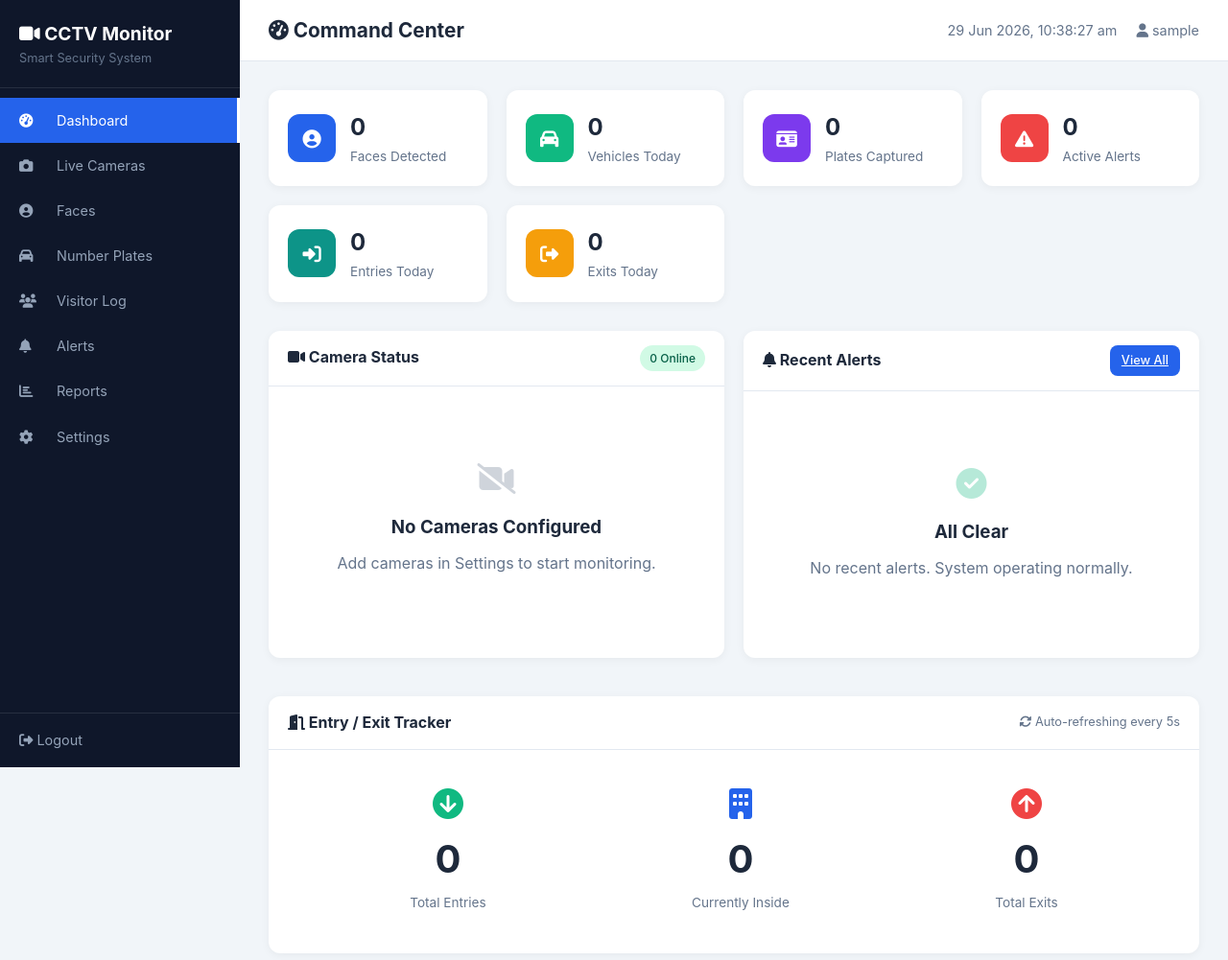
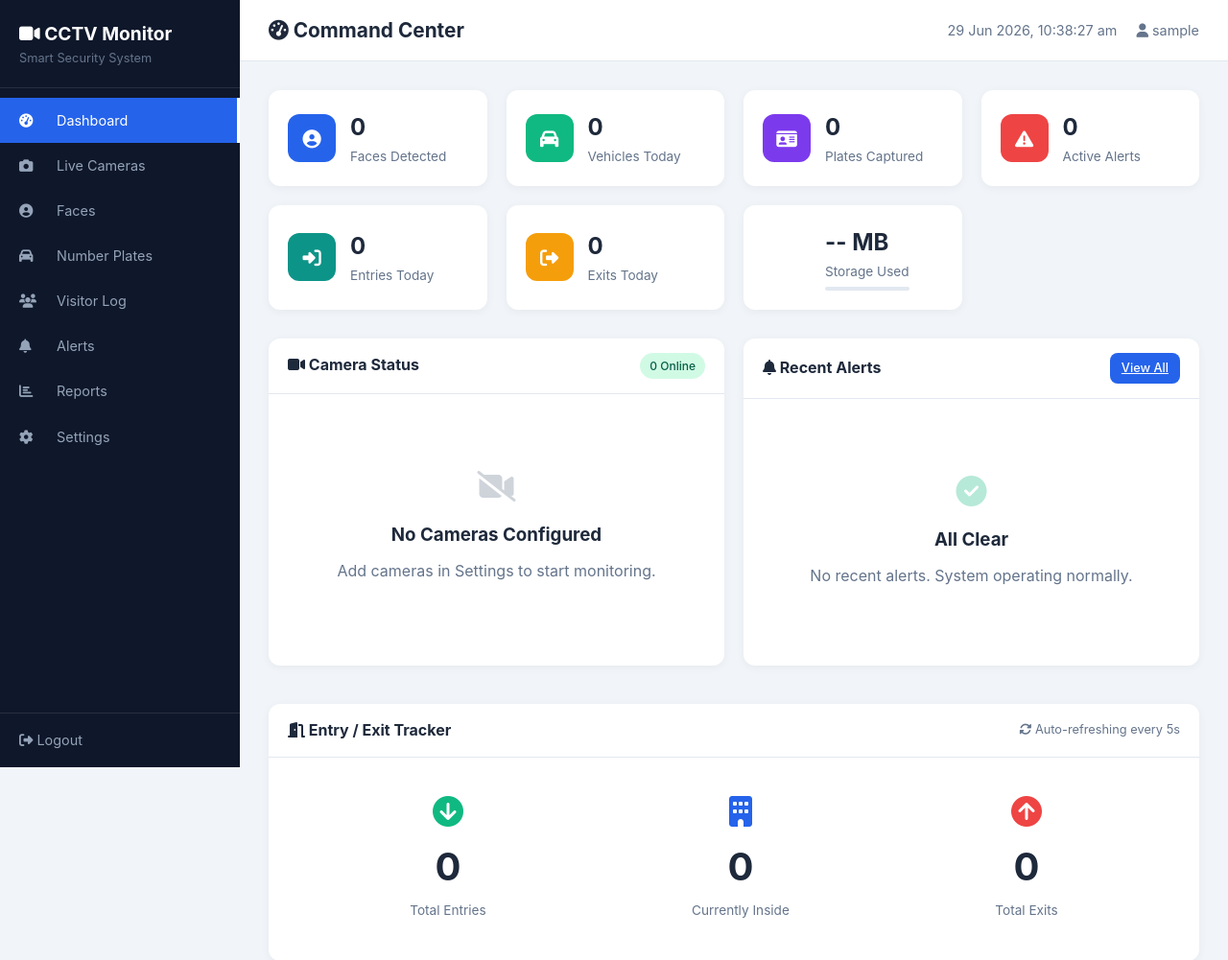
Before and after one commit to AksharGangoli/CCTV, a Flask app: page / in a window 1280 px wide. Shown: the top 1001 px of the page at 96% size. Run offline with Flask 3, Linux system fonts and the light colour scheme; the visitor is signed in with stand-in values (Sample User, id 1); some libraries are stand-ins or nearby versions.

Commit message:
feat: Storage gauge on dashboard, improved health API, CHANGELOG
1. STORAGE GAUGE WIRED TO DASHBOARD:
   - New stat card with progress bar in stats-grid
   - Auto-refreshes every 5s via /api/storage_usage
   - Bar turns red when >80% full
   - Shows used MB + visual indicator

2. /api/health IMPROVED:
   - Returns: status, version, cameras_online/total, storage_used_mb
   - Status: healthy/degraded/unhealthy based on actual state
   - Useful for external monitoring tools (Nagios, uptime checkers)

3. CHANGELOG.md ADDED:
   - Documents v1.0.0, v1.1.0, v1.2.0
   - Full feature list, fixes, performance improvements
   - Makes the project look production-grade

```diff
--- a/web/app.py
+++ b/web/app.py
@@ -872,22 +872,48 @@ def _register_system_routes(app):
 
     @app.route("/api/health")
     def health_check():
-        """System health check (publicly accessible)."""
+        """System health check with structured data for monitoring tools."""
         db = _get_db(app)
-        camera_mgr = getattr(app.monitor, "camera_manager", None) if app.monitor else None
-        status = {
-            "status": "healthy",
-            "timestamp": datetime.now().isoformat(),
-            "version": "2.0.0",
-            "services": {
-                "database": "up" if db else "down",
-                "camera_manager": "up" if camera_mgr else "down",
-                "monitor": "up" if app.monitor else "down",
-            },
-        }
+        config = _get_config(app)
+
+        # Camera status
+        cameras_online = 0
+        cameras_total = 0
+        if app.monitor and hasattr(app.monitor, "camera_manager"):
+            statuses = app.monitor.camera_manager.get_all_status()
+            cameras_total = len(statuses)
+            cameras_online = sum(1 for s in statuses if s.get('connected'))
+
+        # Storage
+        used_mb = 0
+        try:
+            for dirpath, _, files in os.walk('storage'):
+                for f in files:
+                    used_mb += os.path.getsize(os.path.join(dirpath, f))
+            if os.path.exists('recordings'):
+                for dirpath, _, files in os.walk('recordings'):
+                    for f in files:
+                        used_mb += os.path.getsize(os.path.join(dirpath, f))
+            used_mb = round(used_mb / (1024 * 1024), 1)
+        except Exception:
+            pass
+
+        status = "healthy"
         if not db or not app.monitor:
-            status["status"] = "degraded"
-        return jsonify(status)
+            status = "degraded"
+        if cameras_online == 0 and cameras_total > 0:
+            status = "unhealthy"
+
+        return jsonify({
+            "status": status,
+            "version": "1.2.0",
+            "cameras_online": cameras_online,
+            "cameras_total": cameras_total,
+            "storage_used_mb": used_mb,
+            "storage_limit_mb": config.get('storage', {}).get('max_storage_mb', 5000),
+            "database": "up" if db else "down",
+            "timestamp": datetime.now().isoformat()
+        })
 
     @app.route("/api/storage_usage")
     def storage_usage():
--- a/web/templates/dashboard.html
+++ b/web/templates/dashboard.html
@@ -58,6 +58,16 @@
         <div class="stat-info">
             <h3 id="stat-exits">{{ summary.get('exits', 0) }}</h3>
             <p>Exits Today</p>
+        </div>
+    </div>
+    <div class="stat-card">
+        <div class="stat-icon gray"><i class="fas fa-hdd"></i></div>
+        <div class="stat-info">
+            <h3 id="stat-storage">-- MB</h3>
+            <p>Storage Used</p>
+            <div style="background:#e2e8f0;border-radius:4px;height:4px;margin-top:4px;">
+                <div id="storage-bar" style="background:var(--primary);height:4px;border-radius:4px;width:0%;transition:width 0.3s;"></div>
+            </div>
         </div>
     </div>
 </div>
@@ -208,6 +218,18 @@ function refreshDashboard() {
             document.getElementById('ee-inside').textContent = data.current_inside || 0;
         })
         .catch(err => console.warn('Dashboard refresh failed:', err));
+
+    // Storage gauge
+    fetch('/api/storage_usage')
+        .then(r => r.json())
+        .then(data => {
+            document.getElementById('stat-storage').textContent = data.used_mb + ' MB';
+            const pct = Math.min((data.used_mb / data.limit_mb) * 100, 100);
+            document.getElementById('storage-bar').style.width = pct + '%';
+            document.getElementById('storage-bar').style.background =
+                pct > 80 ? 'var(--danger, #ef4444)' : 'var(--primary, #2563eb)';
+        })
+        .catch(() => {});
 }
 
 // Refresh every 5 seconds
```
Also changed, not shown: CHANGELOG.md (added).
